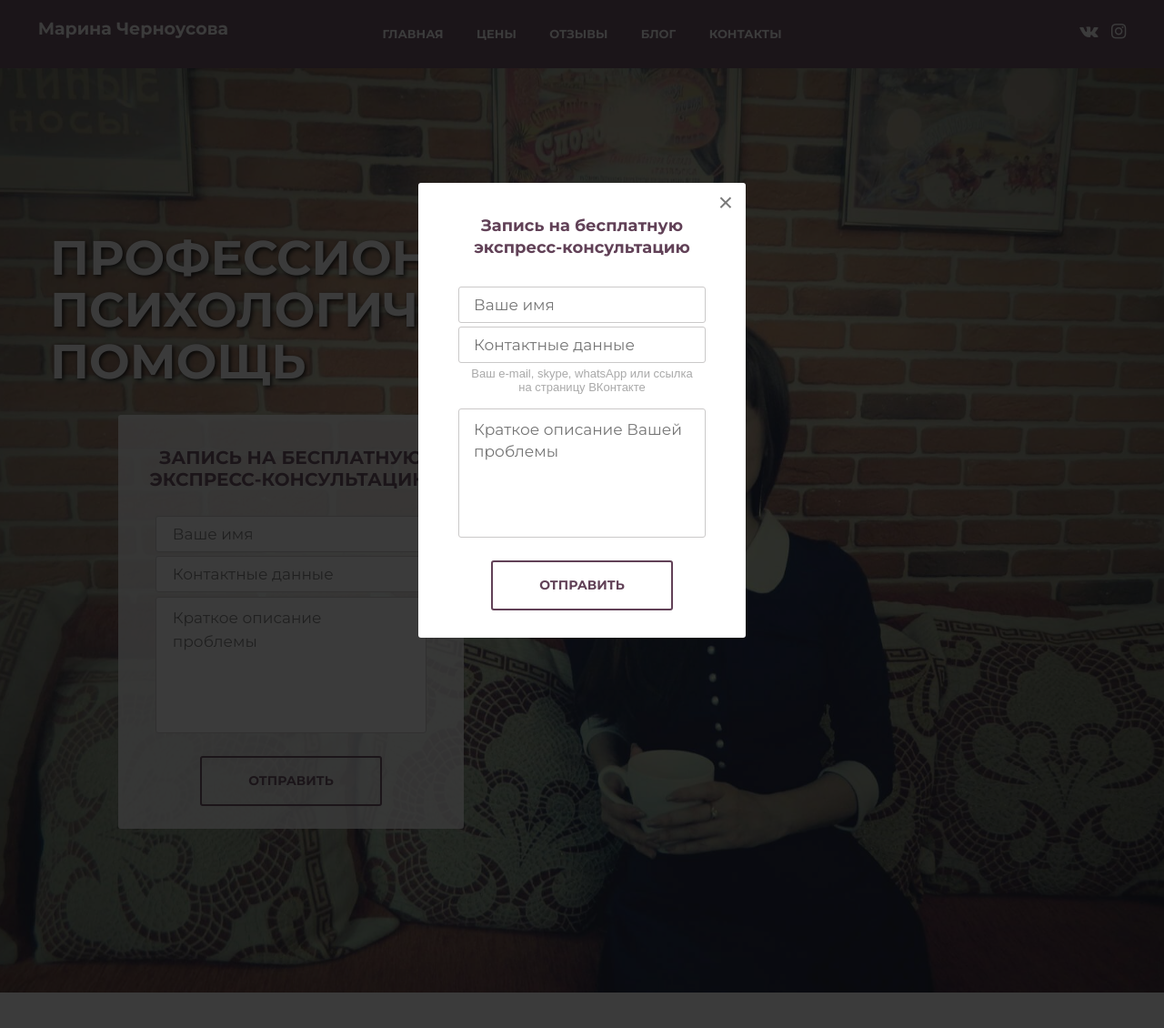
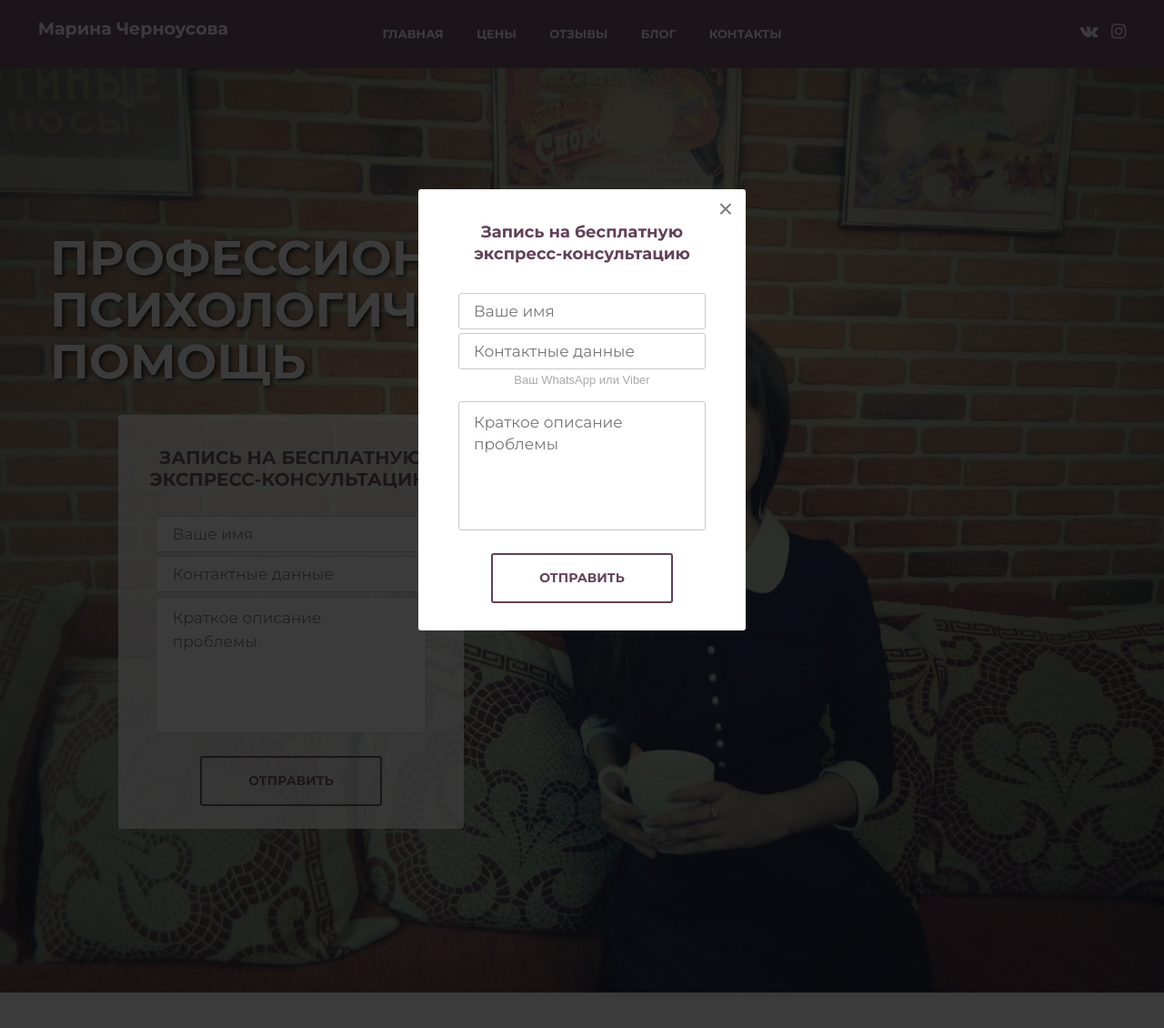
Before and after one commit to sickbear/psycho, a Django app: template main_app/templates/index.html in a window 1280 px wide, after a click on "СТАРТ". Shown: the part 250-1380 px from the top of the page at 91% size. Run offline with Django 3.2, Linux system fonts and the light colour scheme; the template is opened without the code that fills it, so the values that code supplies are empty; style sheets or scripts are compiled from the project's sources; some libraries are stand-ins or nearby versions.

Commit message:
Добавление маски телефона

```diff
--- a/main_app/templates/base.html
+++ b/main_app/templates/base.html
@@ -167,33 +167,15 @@
                 {% csrf_token %}
                 <p class="modalTitle">Запись на бесплатную <br> экспресс-консультацию</p>
                 <input type="text" name="name" placeholder="Ваше имя" required>
-                <input type="text" name="contact" placeholder="Контактные данные">
-                <p class="text-center modalSubtitle">Ваш e-mail, skype, whatsApp или ссылка на страницу ВКонтакте</p>
+                <input type="text" name="phone" placeholder="Контактные данные">
+                <p class="text-center modalSubtitle">Ваш WhatsApp или Viber</p>
                 <textarea name="text" cols="30" rows="5"
-                          placeholder="Краткое описание Вашей проблемы"
+                          placeholder="Краткое описание проблемы"
                           maxlength="1000"></textarea>
                 <div class="text-center btnBlock">
                     <input type="submit" class="btn" value="Отправить">
                 </div>
             </form>
-        </div>
-
-        <div class="d-none">
-            <div class="hidden">
-                <form id="modalQuestion" method="post" action="/send_form/">
-                    {% csrf_token %}
-                    <p class="modalTitle">Задать вопрос</p>
-                    <input type="text" name="name" placeholder="Ваше имя" required>
-                    <input type="text" name="contact" placeholder="Контактные данные">
-                    <p class="text-center modalSubtitle">Ваш e-mail, skype, whatsApp или ссылка на страницу ВКонтакте</p>
-                    <textarea name="text" cols="30" rows="5"
-                              placeholder="Кратко опишите Вашу проблему"
-                              maxlength="1000"></textarea>
-                    <div class="text-center btnBlock">
-                        <input type="submit" class="btn" value="Отправить">
-                    </div>
-                </form>
-            </div>
         </div>
 
         <div class="d-none">
@@ -227,6 +209,7 @@
                 crossorigin="anonymous"></script>
         <script src="{% static 'js/jquery.magnific-popup.min.js' %}"></script>
         <script src="{% static 'js/main.js' %}"></script>
+        <script src="{% static 'js/jquery.maskedinput.min.js' %}"></script>
 
         <!-- Yandex.Metrika counter -->
         <script type="text/javascript" >
--- a/main_app/templates/contacts.html
+++ b/main_app/templates/contacts.html
@@ -7,7 +7,7 @@
                             <div class="container">
                                 <div class="row justify-content-center">
                                     <i class="fa fa-question-circle" aria-hidden="true"></i>
-                                    <a href="#modalQuestion" class="bold popup">Задать вопрос</a>
+                                    <a href="#modal" class="bold popup">Записаться на консультацию</a>
                                 </div>
                                 <div class="row justify-content-center">
                                     <i class="fa fa-envelope" aria-hidden="true"></i>
--- a/main_app/templates/index.html
+++ b/main_app/templates/index.html
@@ -15,13 +15,11 @@
                             <h2>Запись на бесплатную экспресс-консультацию</h2>
                             {% csrf_token %}
                             <input type="text" name="name" placeholder="Ваше имя" required>
-                            <input type="text" name="contact" placeholder="Контактные данные">
+                            <input type="text" name="phone" placeholder="Контактные данные">
                             <div class="tip">
                                 <ul>
-                                    <li>e-mail</li>
-                                    <li>skype</li>
-                                    <li>whatsApp</li>
-                                    <li>VK</li>
+                                    <li>WhatsApp</li>
+                                    <li>Viber</li>
                                 </ul>
                             </div>
                             <textarea name="text" cols="30" rows="5"
--- a/static/js/main.js
+++ b/static/js/main.js
@@ -25,13 +25,18 @@ $(document).ready(function() {
     })
 
     // Подсказка в форме
-    $('#offer input[name="contact"]').on({
+    $('#offer input[name="phone"]').on({
         focusin: function() {
             $('#offer .tip').show(200);
         },
         focusout: function() {
             $('#offer .tip').hide(400);
         }
+    });
+
+    // Маска телефона
+    $(function($) {
+       $('input[name=phone]').mask('+7 (999) 999-9999');
     });
 
     // Плагины
--- a/static/less/main.less
+++ b/static/less/main.less
@@ -598,7 +598,7 @@ footer {
 }
 
 /* modal */
-#modal, #modalQuestion {
+#modal {
     padding: 20px;
     max-width: 360px;
     margin: auto;
```
